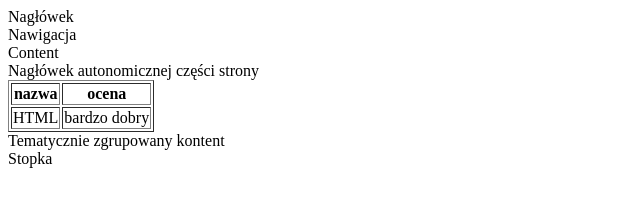
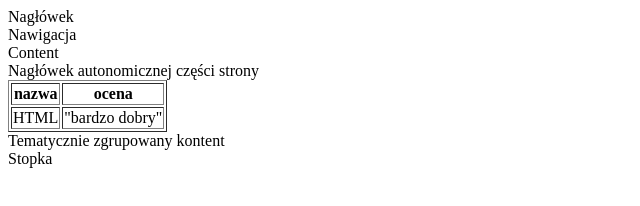
Before and after one commit to rybickaklaudia/kursfront, a plain HTML site: page cw1/index.html in a window 1280 px wide. Shown: the full height of the page, 0-640 px from the left. Drawn offline with Linux system fonts and the light colour scheme.

```diff
--- a/cw1/index.html
+++ b/cw1/index.html
@@ -34,7 +34,7 @@
 
             <tr>
                 <td>HTML</td>
-                <td>bardzo dobry</td>
+                <td>"bardzo dobry"</td>
             </tr>
         </table>
         </article>
```
